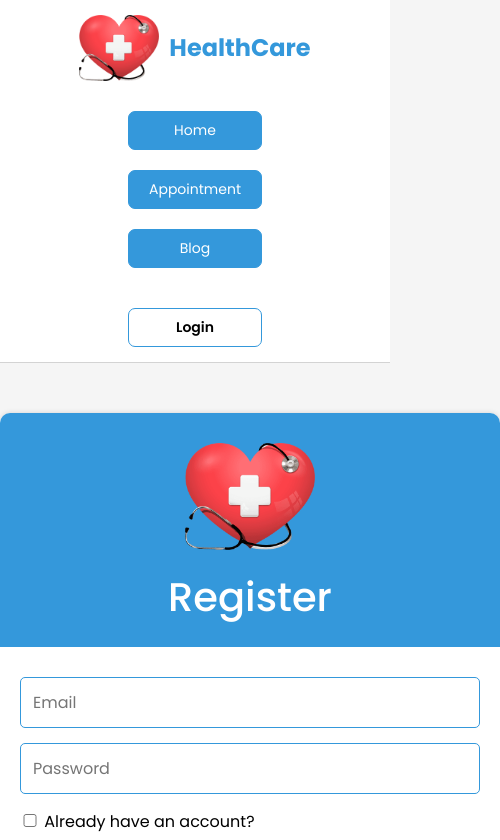
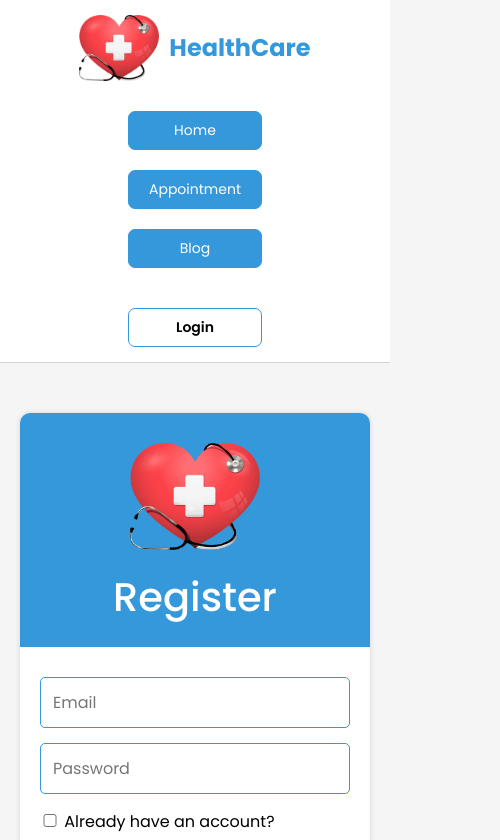
Before and after one commit to azizulwd/healthcare-related-website, a React (Create React App) app: page /login in a window 390 px wide. Shown: the top 840 px of the page, 500 px wide, since content can reach past the window. Built offline with nearby package versions, Linux system fonts and the light colour scheme; no server answers.

Commit message:
login responsive

```diff
--- a/src/Pages/Login/Login.css
+++ b/src/Pages/Login/Login.css
@@ -89,3 +89,13 @@ fieldset .google_btn {
     color: red;
     margin-bottom: 10px;
 }
+
+
+/* ============ Media query ============ */
+
+@media screen and (max-width: 688px){
+    .form{
+        width: 100%;
+        padding: 0px 20px;
+    }
+}
```
